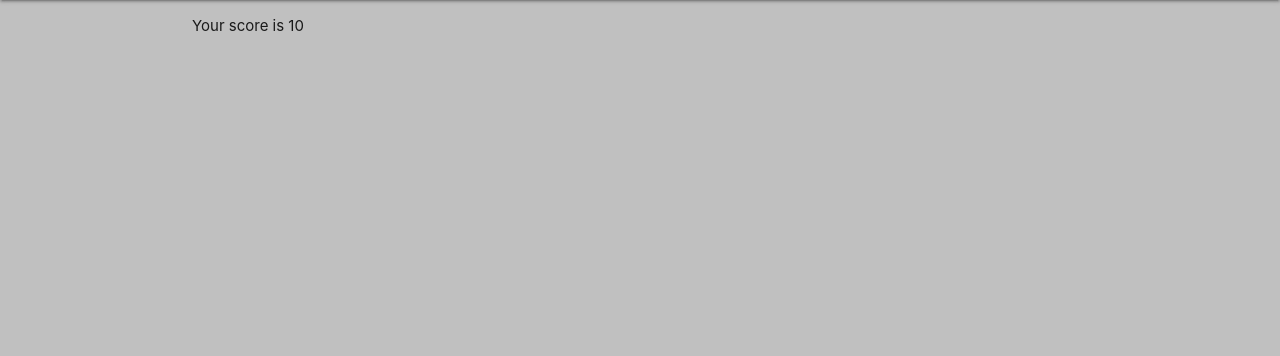
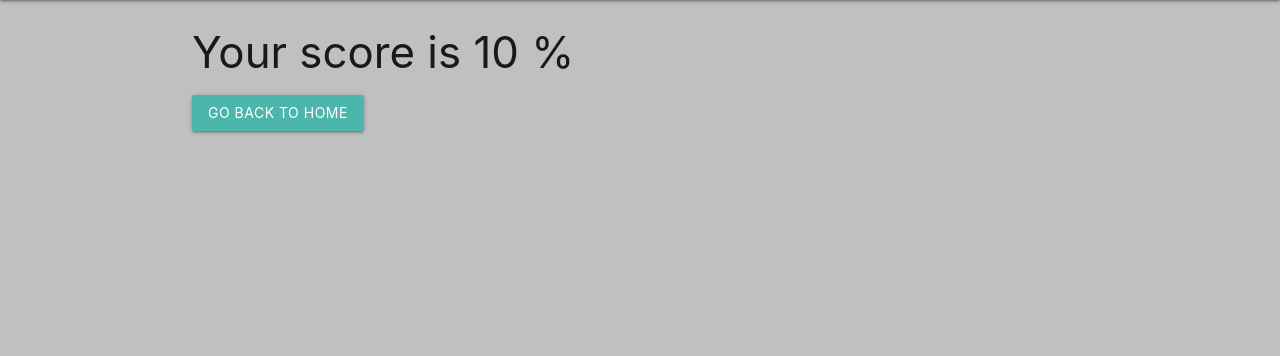
Before and after one commit to mirabel-koso/djangoQuizApp, a Django app: template main/templates/main/result.html in a window 1280 px wide. Shown: the part 64-420 px from the top of the page. Run offline with Django 3.2, Linux system fonts and the light colour scheme; the template is opened without the code that fills it: most values are stand-ins (such as "Sample title", 1, 10 or a date in 2020); parts of the project's set-up code (start-up, migrations or seed data) failed here and were passed over; some libraries are stand-ins or nearby versions.

Commit message:
add home button on result page and profile page

```diff
--- a/main/templates/main/base.html
+++ b/main/templates/main/base.html
@@ -3,7 +3,7 @@
 <html lang="en">
 <head>
     <meta charset="utf-8">
-    <title>django-quiz</title>
+    <title>inquizzit</title>
     {# Load static file #}
     <link type="text/css" rel="stylesheet" href="{% static 'materialize/bin/materialize.css' %}"  media="screen,projection"/>
     <link type="text/css" rel="stylesheet" href="{% static 'main/css/main.css' %}"  media="screen,projection"/>
--- a/main/templates/main/result.html
+++ b/main/templates/main/result.html
@@ -5,6 +5,8 @@
 
 {% block content %}
         <div class="container">
-                <p>Your score is {{ score }}</p>
+                <h3>Your score is {{ score }} %</h3>
+                <a class="btn btn-success teal lighten-2" href="{% url 'home_view' %}"> GO BACK TO HOME</a>
         </div>
+
 {% endblock %}
--- a/main/templates/main/user_profile.html
+++ b/main/templates/main/user_profile.html
@@ -12,6 +12,6 @@
                     {% endfor %}
                 {% endfor %}
             {% endif %}
-
+            <a class="btn btn-success teal lighten-2" href="{% url 'home_view' %}"> GO BACK TO HOME</a>
         </div>
 {% endblock %}
```
Also changed, not shown: db.sqlite3.
